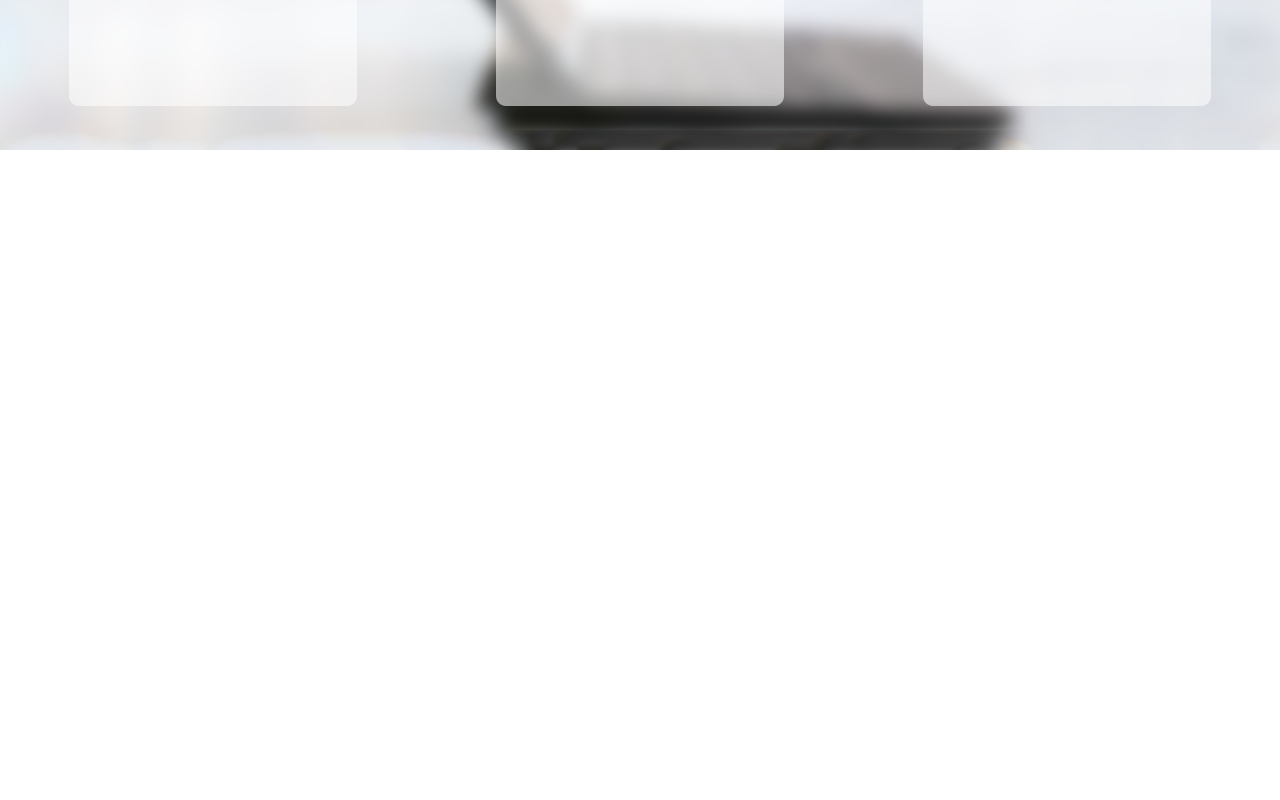
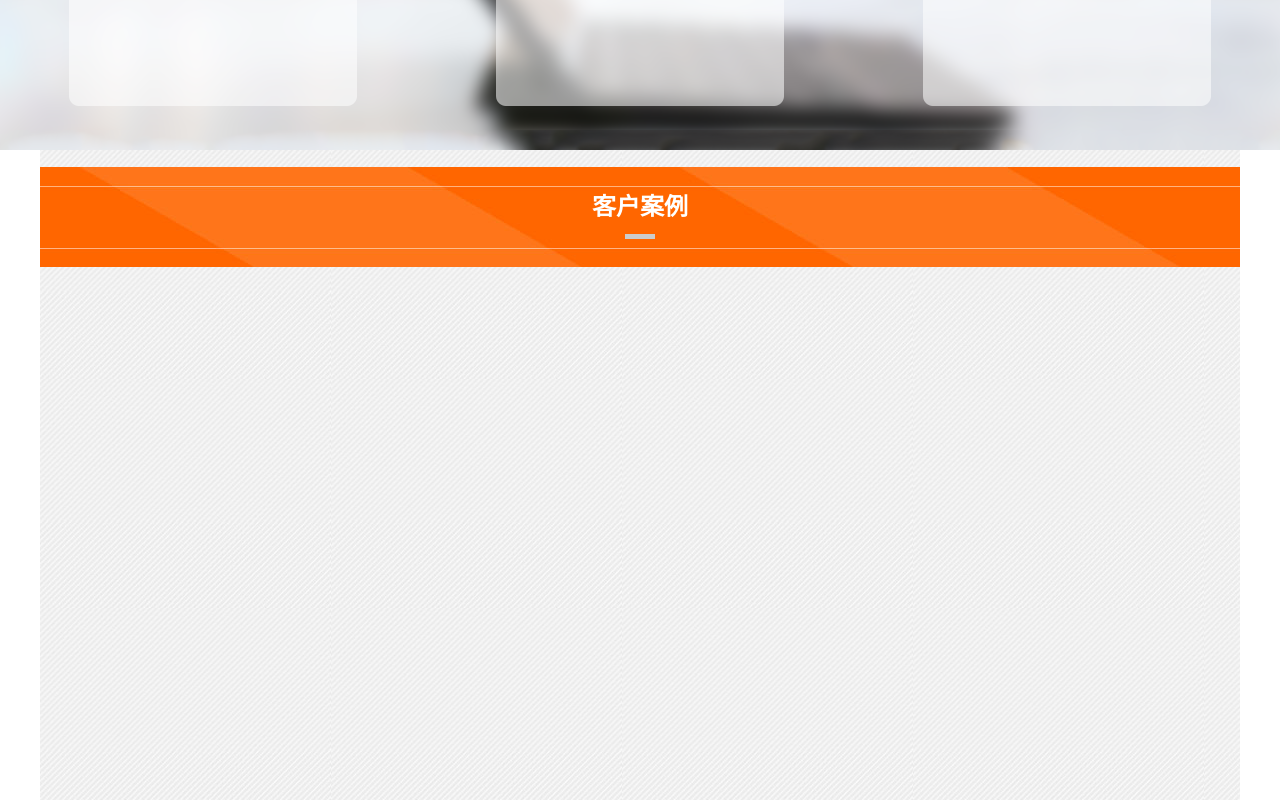
Before and after one commit to CJ20170805/rdhy-sites, a Nuxt app: page / in a window 1280 px wide. Shown: the part 1590-2390 px from the top of the page. Before the commit the page ends 1740 px from the top, so only its background shows below. Built offline with nearby package versions, Linux system fonts and the light colour scheme.

Commit message:
case begin

```diff
--- a/pages/index.vue
+++ b/pages/index.vue
@@ -107,6 +107,13 @@
                 <p>天猫入驻、整店运营、策划推广</p>
               </div>
             </span>
+          </div>
+        </div>
+      </div>
+      <div class="compa-case">
+        <div class="cc-content">
+          <div class="cc-title">
+            <h1>客户案例 <i></i></h1>
           </div>
         </div>
       </div>
@@ -267,5 +274,29 @@ export default {
       }
     }
   }
+  .compa-case{
+    width: 100%;
+    .cc-content{
+      width: 1200px;
+      height: 650px;
+      margin: 0 auto;
+      background: url('/images/xieWBg.jpg');
+
+      .cc-title{
+        width: 100%;
+        height: 134px;
+        background: url('/images/cgalbg.jpg') no-repeat center;
+        padding-top: 40px;
+
+        h1{font-size: 24px;color: #fff;line-height: 34px;text-align: center;
+          i{width: 30px;
+            height: 5px;
+            background: #ccc;
+            display: block;
+            margin: 10px auto 0 auto;}
+        }
+      }
+    }
+  }
 }
 </style>
```
